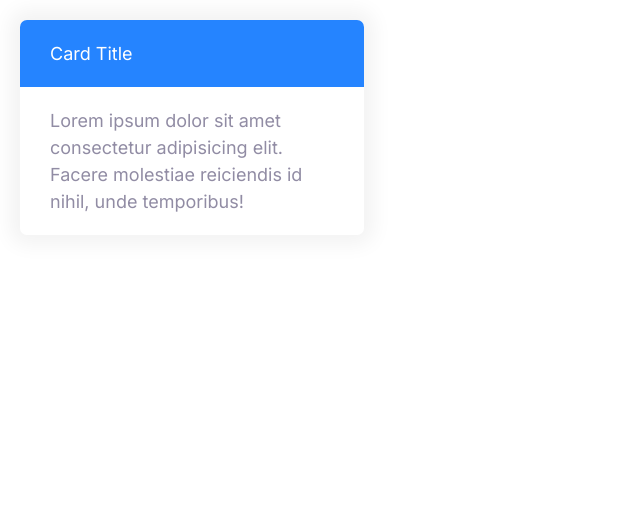
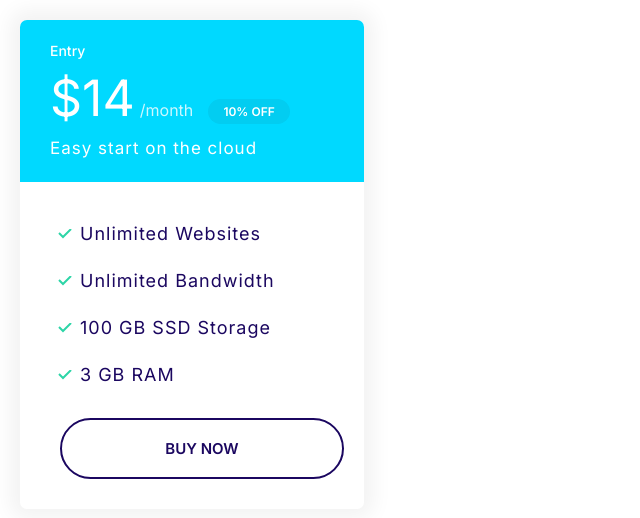
Before and after one commit to keertyverma/cloudify, a plain HTML site: page index.html in a window 1280 px wide. Shown: the whole page, without its empty margins (0-640 px from the left). Drawn offline with Linux system fonts and the light colour scheme.

Commit message:
Build plan component

```diff
--- a/css/styles.css
+++ b/css/styles.css
@@ -113,6 +113,7 @@ a {
 
 .badge--small {
   font-size: 1.5rem;
+  padding: 0.5rem 1.5rem;
 }
 
 @media screen and (min-width: 1024px) {
@@ -288,3 +289,56 @@ a {
   background: var(--color-secondary);
   color: #fff;
 }
+
+/* Plans */
+.plan__name {
+  color: #fff;
+  margin: 0;
+  font-size: 2.4rem;
+  font-weight: 500;
+}
+
+.plan__price {
+  font-size: 4rem;
+}
+
+.plan__billing-cycle {
+  font-size: 2.4rem;
+  font-weight: 300;
+  opacity: 0.8;
+  margin-right: 1rem;
+}
+
+.card--secondary .badge--secondary {
+  background: #02cdf1;
+}
+
+.plan__description {
+  font-size: 2rem;
+  font-weight: 300;
+  letter-spacing: 1px;
+  display: block;
+}
+
+.plan .list__item {
+  margin-bottom: 2rem;
+  letter-spacing: 1px;
+}
+
+@media screen and (min-width: 1024px) {
+  .plan__name {
+    font-size: 1.4rem;
+  }
+
+  .plan__price {
+    font-size: 5rem;
+  }
+
+  .plan__billing-cycle {
+    font-size: 1.6rem;
+  }
+
+  .plan__description {
+    font-size: 1.7rem;
+  }
+}
--- a/index.html
+++ b/index.html
@@ -7,7 +7,7 @@
     <link rel="preconnect" href="https://fonts.googleapis.com" />
     <link rel="preconnect" href="https://fonts.gstatic.com" crossorigin />
     <link
-      href="https://fonts.googleapis.com/css2?family=Inter:wght@400;600;700&display=swap"
+      href="https://fonts.googleapis.com/css2?family=Inter:wght@400;500;600;700&display=swap"
       rel="stylesheet"
     />
     <link rel="stylesheet" href="css/normalize.css" />
@@ -15,11 +15,24 @@
   </head>
   <body>
     <div style="width: 30%; padding: 2rem">
-      <div class="card card--primary">
-        <header class="card__header">Card Title</header>
-        <div class="card__body">
-          Lorem ipsum dolor sit amet consectetur adipisicing elit. Facere
-          molestiae reiciendis id nihil, unde temporibus!
+      <div class="plan">
+        <div class="card card--secondary">
+          <header class="card__header">
+            <h3 class="plan__name">Entry</h3>
+            <span class="plan__price">$14</span>
+            <span class="plan__billing-cycle">/month</span>
+            <span class="badge badge--secondary badge--small">10% OFF</span>
+            <span class="plan__description">Easy start on the cloud</span>
+          </header>
+          <div class="card__body">
+            <ul class="list list--tick">
+              <li class="list__item">Unlimited Websites</li>
+              <li class="list__item">Unlimited Bandwidth</li>
+              <li class="list__item">100 GB SSD Storage</li>
+              <li class="list__item">3 GB RAM</li>
+            </ul>
+            <button class="btn btn--outline btn--block">Buy Now</button>
+          </div>
         </div>
       </div>
     </div>
```
Also changed, not shown: components/plans.html (added, +20 -0 lines).
